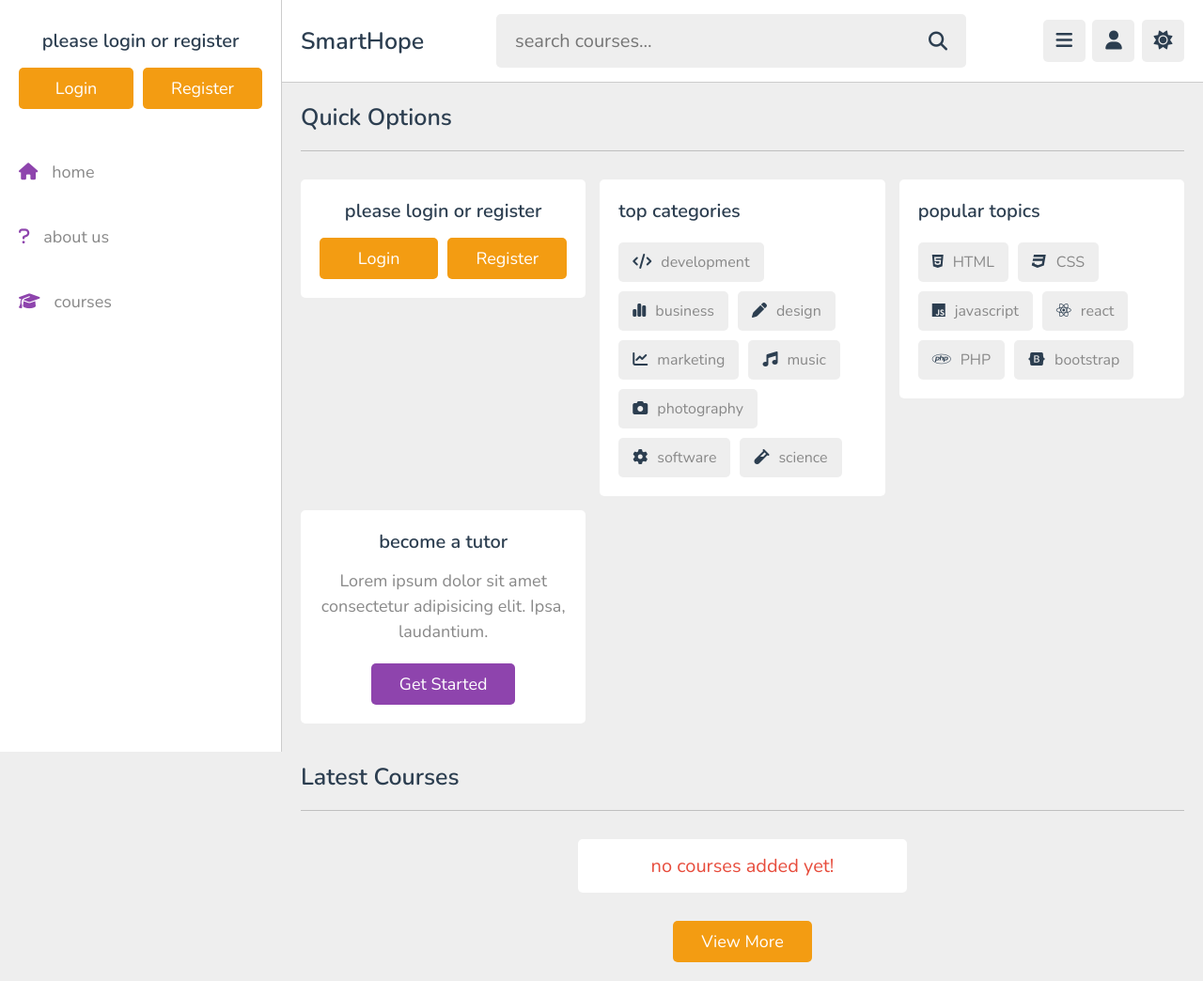
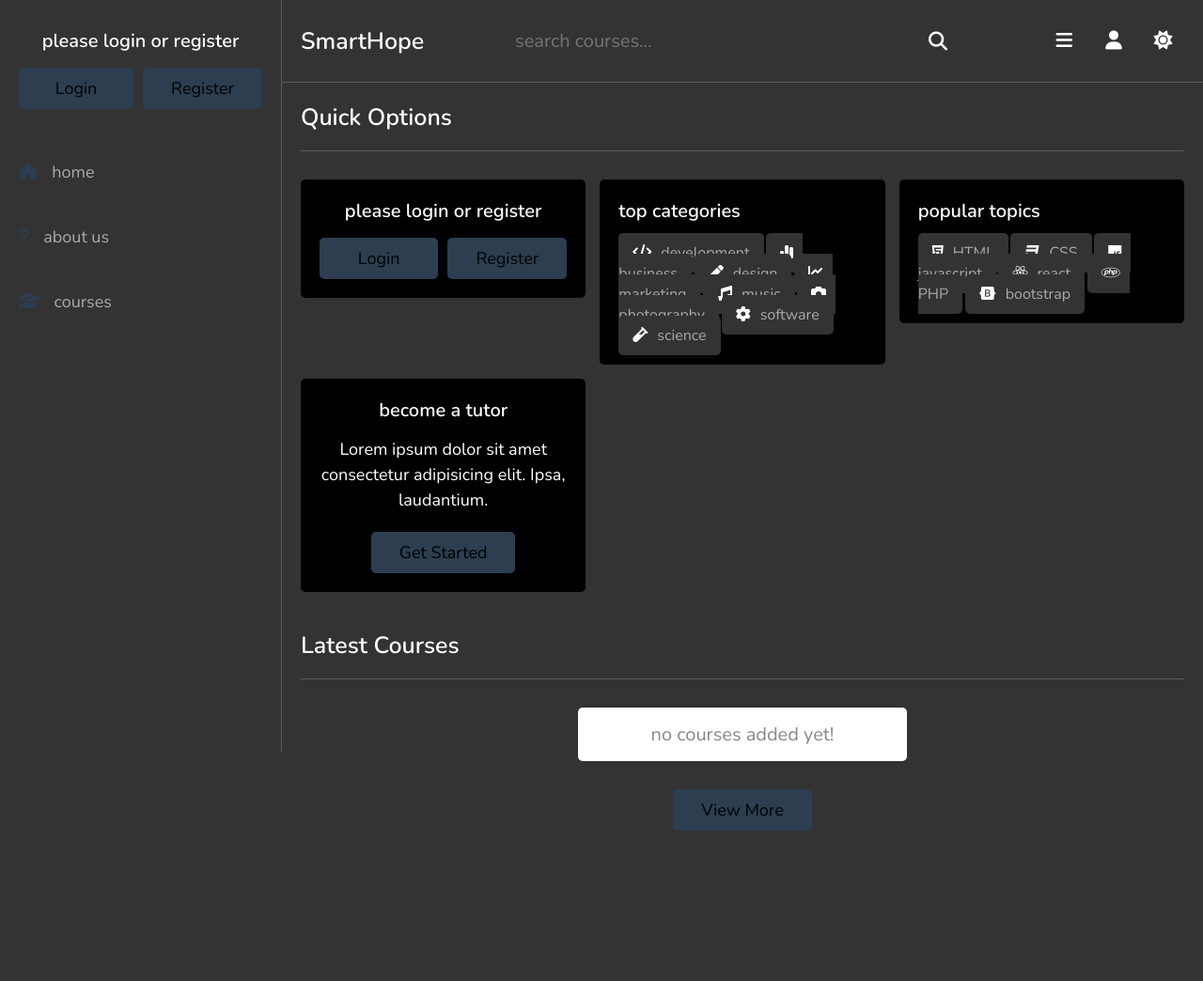
Before and after one commit to Marvel000000/SmartHope, a PHP site: page /home.php in a window 1280 px wide. Shown: the whole page at 94% size. After the commit the page ends 884 px from the top, so only its background shows below. Run offline with PHP 8.4, Linux system fonts and the light colour scheme; data that the repository does not hold is empty.

Commit message:
Update style.css
ubah warna je

```diff
--- a/css/style.css
+++ b/css/style.css
@@ -1,14 +1,14 @@
 @import url('https://fonts.googleapis.com/css2?family=Nunito:wght@200;300;400;500;600&display=swap');
 
 :root{
-   --main-color:#8e44ad;
-   --red:#e74c3c;
-   --oragen:#f39c12;
+   --main-color:#2c3e50;
+   --red:#888;
+   --oragen:#fff;
    --white:#fff;
-   --black:#2c3e50;
-   --light-color:#888;
-   --light-bg:#eee;
-   --border:.1rem solid rgba(0,0,0,.2);
+   --black:#fff;
+   --light-color:#aaa;
+   --light-bg:#333;
+   --border:.1rem solid rgba(253, 253, 253, 0.2);
 }
 
 *{
@@ -74,7 +74,7 @@ section{
    border-radius: .5rem;
    padding: 1rem 3rem;
    font-size: 1.8rem;
-   color: #fff;
+   color: #000000;
    margin-top: 1rem;
    text-transform: capitalize;
    cursor: pointer;
@@ -101,7 +101,7 @@ section{
 
 .option-btn,
 .inline-option-btn{
-   background-color: var(--oragen);
+   background-color: var(--main-color);
 }
 
 .delete-btn,
@@ -115,7 +115,7 @@ section{
 .inline-btn:hover,
 .inline-option-btn:hover,
 .inline-delete-btn:hover{
-   background-color: var(--black);
+   background-color: #000;
    color: var(--white);
 }
 
@@ -180,7 +180,7 @@ section{
 }
 
 .header{
-   background-color: var(--white);
+   background-color: var(--light-bg);
    border-bottom: var(--border);
    position: sticky;
    top: 0; left: 0; right: 0;
@@ -254,7 +254,7 @@ section{
 .header .flex .profile{
    position: absolute;
    top: 120%; right: 2rem;
-   background-color: var(--white);
+   background-color: var(--light-bg);
    border-radius: .5rem;
    padding: 2rem;
    text-align: center;
@@ -291,7 +291,7 @@ section{
    top: 0; left: 0;
    height: 100vh;
    width: 30rem;
-   background-color: var(--white);
+   background-color: var(--light-bg);
    border-right: var(--border);
    z-index: 1200;
 }
@@ -310,7 +310,7 @@ section{
    font-size: 2.5rem;
    color: #fff;
    cursor: pointer;
-   background-color: var(--red);
+   background-color: var(--white);
    text-align: center;
    border-radius: .5rem;
 }
@@ -381,7 +381,7 @@ section{
 
 .quick-select .box-container .box{
    border-radius: .5rem;
-   background-color: var(--white);
+   background-color: #000;
    padding: 2rem;
 }
 
@@ -393,12 +393,12 @@ section{
 .quick-select .box-container .box p{
    line-height: 1.5;
    padding-top: 1.5rem;
-   color: var(--light-color);
+   color: var(--white);
    font-size: 1.8rem;
 }
 
 .quick-select .box-container .box p span{
-   color: var(--main-color);
+   color: var(--white);
 }
 
 .quick-select .box-container .tutor{
@@ -410,7 +410,6 @@ section{
 }
 
 .quick-select .box-container .box .flex{
-   display: flex;
    flex-wrap: wrap;
    gap: 1rem;
    padding-top: 2rem;
@@ -437,11 +436,11 @@ section{
 }
 
 .quick-select .box-container .box .flex a:hover i{
-   color: var(--white);
+   color: var(--main-color);
 }
 
 .quick-select .box-container .box .flex a:hover span{
-   color: var(--white)  ;
+   color: var(--main-color)  ;
 }
 
 .courses .box-container{
@@ -454,7 +453,7 @@ section{
 
 .courses .box-container .box{
    border-radius: .5rem;
-   background-color: var(--white);
+   background-color: #000;
    padding: 2rem;
 }
 
```
